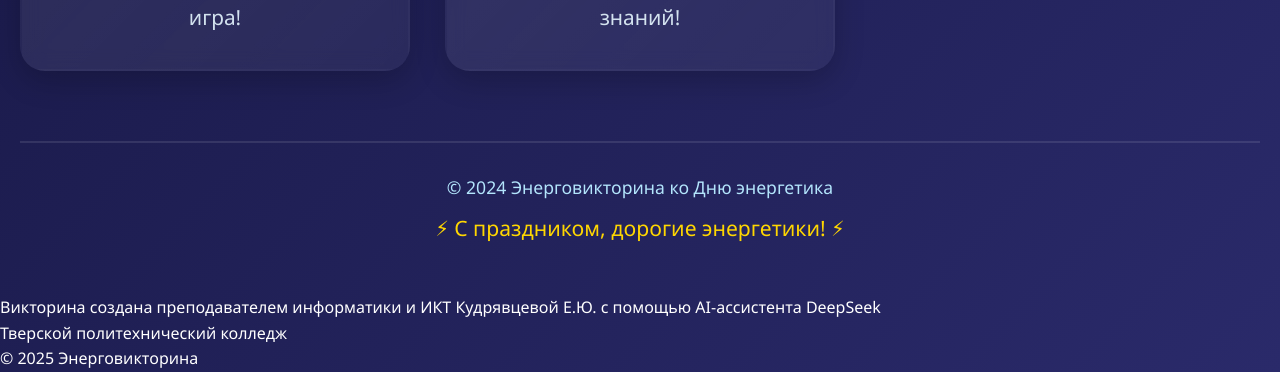
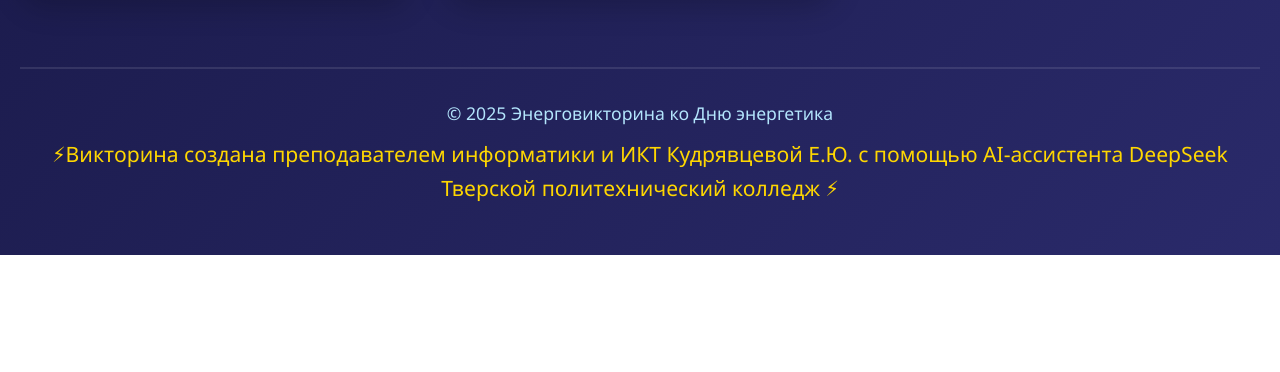
Before and after one commit to tktyfrelhzdwtdf-web/energy-quiz-v2, a plain HTML site: page index.html in a window 1280 px wide. Shown: the part 2031-2403 px from the top of the page. After the commit the page ends 2286 px from the top, so only its background shows below. Drawn offline with Linux system fonts and the light colour scheme.

Commit message:
Update index.html

```diff
--- a/index.html
+++ b/index.html
@@ -491,7 +491,7 @@
         <!-- Шапка -->
         <div class="header glow">
             <h1>🎯 ЭНЕРГОВИКТОРИНА</h1>
-            <p>Приветствуем на праздничной викторине, посвящённой <span class="highlight">Дню энергетика</span> — профессиональному празднику работников энергетической промышленности!</p>
+            <p>Приветствуем на праздничной викторине, посвящённой <span class="highlight">Дню энергетика!</span></p>
             <p style="color: #FFD700; font-size: 1.4em; font-weight: bold; background: rgba(0,0,0,0.3); padding: 15px 30px; border-radius: 50px; display: inline-block;">
                 Выберите количество команд и создайте их!
             </p>
@@ -502,8 +502,7 @@
             <h3>👥 ВЫБЕРИТЕ КОЛИЧЕСТВО КОМАНД</h3>
             <p style="font-size: 1.2em; color: #E6F7FF; margin-bottom: 20px; max-width: 800px; margin: 0 auto 30px;">
                 Для участия в викторине необходимо создать от 2 до 4 команд.
-                Каждая команда будет соревноваться в знании энергетики!
-            </p>
+               </p>
 
             <div class="count-buttons">
                 <div class="count-btn" data-count="2" onclick="selectTeamCount(2)">
@@ -591,8 +590,8 @@
 
         <!-- Футер -->
         <div class="footer">
-            <p>© 2024 Энерговикторина ко Дню энергетика</p>
-            <p style="margin-top: 10px; color: #FFD700; font-size: 1.2em;">⚡ С праздником, дорогие энергетики! ⚡</p>
+            <p>© 2025 Энерговикторина ко Дню энергетика</p>
+            <p style="margin-top: 10px; color: #FFD700; font-size: 1.2em;">⚡Викторина создана преподавателем информатики и ИКТ Кудрявцевой Е.Ю. с помощью AI-ассистента DeepSeek <br> Тверской политехнический колледж ⚡</p>
         </div>
     </div>
 
@@ -857,8 +856,5 @@
             });
         });
     </script>
-     <p>Викторина создана преподавателем информатики и ИКТ Кудрявцевой Е.Ю. с помощью AI-ассистента DeepSeek <br>
-         Тверской политехнический колледж</p>            <p>© 2025 Энерговикторина</p>
-
-</body>
+   </body>
 </html>
```
